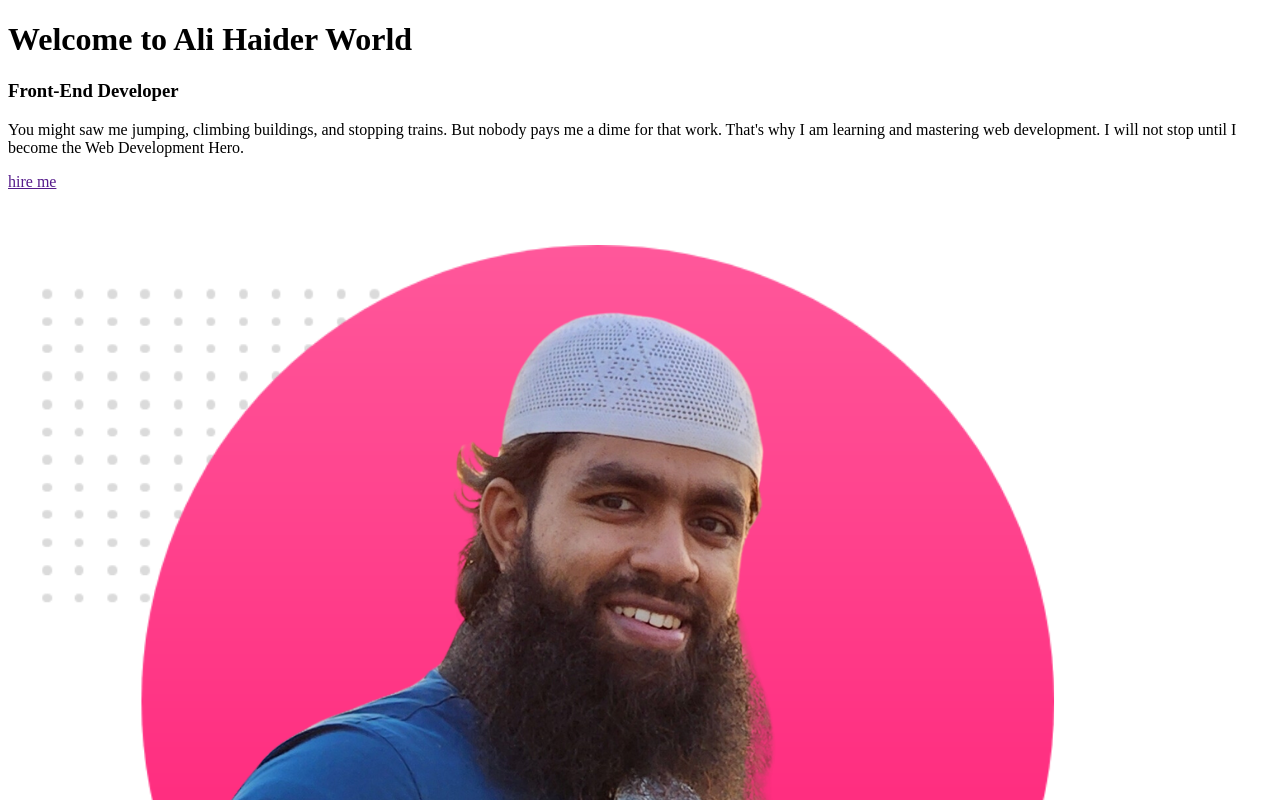
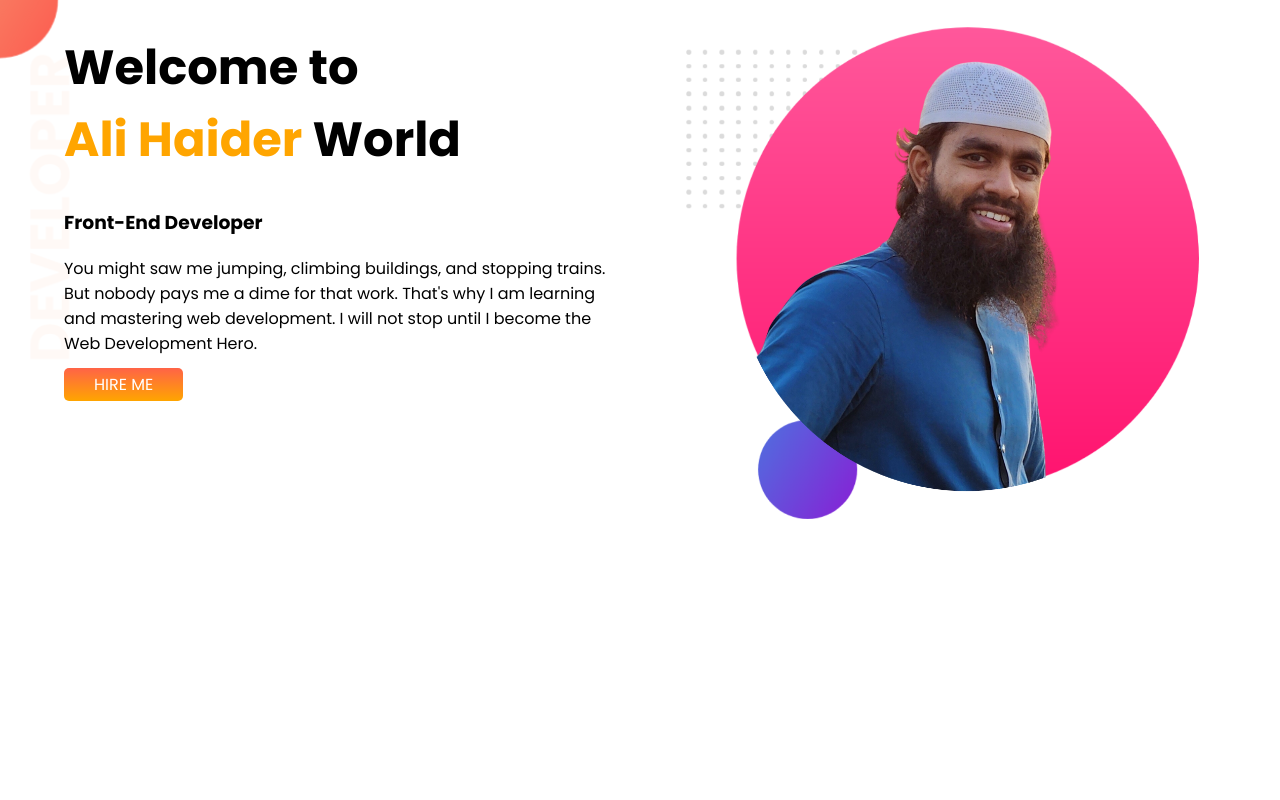
Before and after one commit to wpelementorhero/developer-portfolio, a plain HTML site: page index.html in a window 1280 px wide. Shown: the top 800 px of the page. Drawn offline with Linux system fonts and the light colour scheme.

Commit message:
Welcome Section Done

```diff
--- a/index.html
+++ b/index.html
@@ -4,23 +4,28 @@
     <meta charset="UTF-8" />
     <meta name="viewport" content="width=device-width, initial-scale=1.0" />
     <title>Developer Portfolio</title>
+    <link rel="stylesheet" href="style.css" />
   </head>
   <body>
     <!-- Welcome Section Started -->
     <div class="welcome-section">
-      <div class="left-content">
-        <h1>Welcome to <span>Ali Haider</span> World</h1>
+      <div class="container flexiable-container">
+        <div class="left-content half-width">
+          <h1>
+            Welcome to <br /><span class="special">Ali Haider</span> World
+          </h1>
           <h3>Front-End Developer</h3>
           <p>
-          You might saw me jumping, climbing buildings, and stopping trains. But
-          nobody pays me a dime for that work. That's why I am learning and
-          mastering web development. I will not stop until I become the Web
-          Development Hero.
+            You might saw me jumping, climbing buildings, and stopping trains.
+            But nobody pays me a dime for that work. That's why I am learning
+            and mastering web development. I will not stop until I become the
+            Web Development Hero.
           </p>
           <a href="" class="btn">hire me</a>
         </div>
-      <div class="right-content">
+        <div class="right-content half-width">
           <img src="images/1.png" alt="ali haider photo" />
+        </div>
       </div>
     </div>
     <!-- Welcome Section End -->
--- /dev/null
+++ b/style.css
@@ -0,0 +1,41 @@
+/* Google Font Import Code */
+@import url('https://fonts.googleapis.com/css2?family=Poppins:ital,wght@0,100;0,200;0,300;0,400;0,500;0,600;0,700;0,800;0,900;1,100;1,200;1,300;1,400;1,500;1,600;1,700;1,800;1,900&display=swap');
+
+body {
+  font-family: 'Poppins';
+  margin: 0;
+}
+.special {
+  color: #ffa500;
+}
+.container {
+  width: 90%;
+  margin: 0 auto;
+}
+.flexiable-container {
+  display: flex;
+  gap: 5%;
+}
+.welcome-section {
+  background-image: url(images/top-banner.png);
+  background-repeat: no-repeat;
+}
+.half-width {
+  width: 50%;
+}
+.welcome-section .left-content h1 {
+  font-weight: 700;
+  font-size: 48px;
+}
+.btn {
+  background-image: linear-gradient(tomato, orange);
+  /* background-color: #ffa500; */
+  color: white;
+  text-decoration: none;
+  padding: 5px 30px;
+  border-radius: 5px;
+  text-transform: uppercase;
+}
+.right-content img {
+  width: 100%;
+}
```
Also changed, not shown: images/2.png (added), images/dream-bg.png (added), images/exp-bg.png (added), images/top-banner.png (added). Lines whose indentation alone changed are shown as unchanged.
